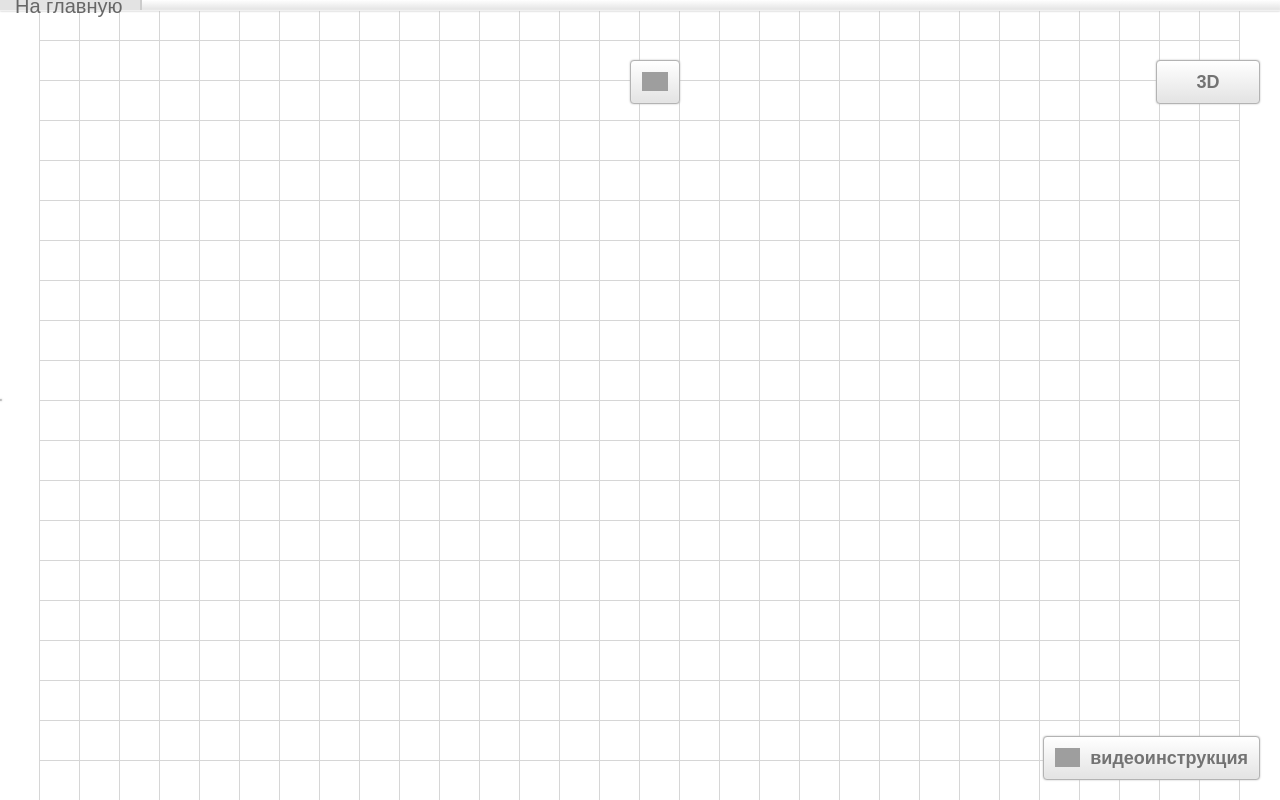
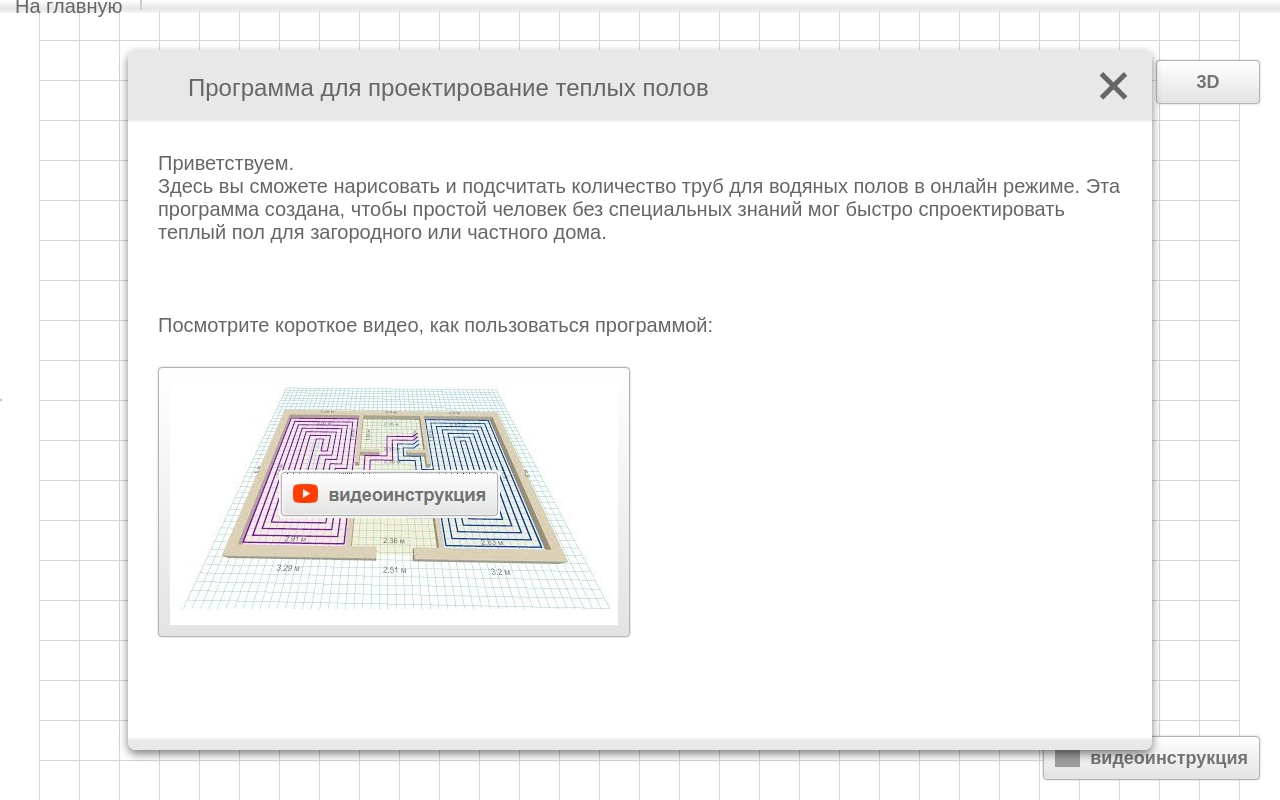
Before and after one commit to vitalikv/3d-stroyka, a PHP site: page /gl/index.php in a window 1280 px wide. Run offline with PHP 8.4, Linux system fonts and the light colour scheme; data that the repository does not hold is empty; some libraries are stand-ins or nearby versions; grey boxes are pictures that could not be loaded.

Commit message:
68 html modal window

```diff
--- a/gl/css/style.css
+++ b/gl/css/style.css
@@ -12,7 +12,7 @@ canvas
 }
 
 
-.modal
+.modal, .modal_1
 {
 	display: none;
 	left: 0;
@@ -24,6 +24,11 @@ canvas
 	z-index: 100;
 }
 
+.modal_1
+{
+	display: block;
+	background-color: rgba(0, 0, 0, 0.0);
+}
 
 .modal_wrap
 {
@@ -805,7 +810,7 @@ a.link_page_1
 	display: flex;
 }
 
-.button_youtube
+.button_youtube, .button_youtube_1
 {
 	display: -webkit-box;
 	display: flex;
@@ -837,7 +842,14 @@ a.link_page_1
 }
 
 
-.button_youtube img
+.button_youtube_1
+{
+	height: 246px;
+	width: 448px;
+	margin: 30px auto 30px 0px;
+}
+
+.button_youtube img, .button_youtube_1 img
 {
 	display: block;
 	height: 95%;
@@ -846,6 +858,10 @@ a.link_page_1
 	object-fit: contain;
 }
 
+.button_youtube_1 img
+{
+	height: 100%;
+}
 
 .bottom_panel_1
 {
--- a/gl/eventClick.js
+++ b/gl/eventClick.js
@@ -151,14 +151,32 @@ $('[data-action="modal"]').mousedown(function ()
 	checkChangeFormWallR();
 	clickInterface();
 	$('[data-action="modal"]').css({"display":"none"});
-})
-;
+});
+
+
 $('[data-action="modal_window_close"]').mousedown(function ()
 {
 	infProject.scene.block.key.scroll = false;
 	checkChangeFormWallR();
 	$('[data-action="modal"]').css({"display":"none"});
 });
+
+
+
+$('[data-action="modal_1"]').mousedown(function ()
+{
+	infProject.scene.block.key.scroll = false;
+	$('[data-action="modal_1"]').css({"display":"none"});
+});
+
+
+$('[data-action="modal_window_close_1"]').mousedown(function ()
+{
+	infProject.scene.block.key.scroll = false;
+	$('[data-action="modal_1"]').css({"display":"none"});
+});
+
+
 
 
 function editText(input)
--- /dev/null
+++ b/gl/include/modal_window_2.php
@@ -0,0 +1,39 @@
+
+
+
+<div class="modal_1" data-action ='modal_1' style="display: block;">
+	<div class="modal_wrap">
+		<div class="modal_window" data-action ='modal_window'>
+			<div class="modal_window_close" data-action ='modal_window_close_1'>
+				+
+			</div>
+			<div class="modal_header">
+				<div class="modal_title">
+					<div class="modal_name">
+						<div modal_title='form' style="display: block;">
+							Программа для проектирование теплых полов
+						</div>
+					</div>
+				</div>
+			</div>
+			<div class='modal_body'>
+				<div class='modal_body_content' style="display: block;">
+					<div style="margin: 30px; font-family: arial,sans-serif; font-size: 20px; color: #666;">
+						Приветствуем.<br>
+						Здесь вы сможете нарисовать и подсчитать количество труб для водяных полов в онлайн режиме.
+						Эта программа создана, чтобы простой человек без специальных знаний мог быстро спроектировать теплый пол для загородного или частного дома.
+					</div>
+					<div style="margin: 70px 30px 30px 30px; font-family: arial,sans-serif; font-size: 20px; color: #666;">
+						Посмотрите короткое видео, как пользоваться программой:
+
+						<a href="https://www.youtube.com/watch?v=rqCZYTKqfIE" class="button_youtube_1" target="_blank">
+							<img src="<?=$path?>/img/wf_logo.jpg">
+						</a>
+					</div>
+				</div>
+			</div>
+			<div class='modal_footer'>
+			</div>
+		</div>
+	</div>
+</div>
--- a/gl/index.php
+++ b/gl/index.php
@@ -8,7 +8,7 @@
 	<meta charset="UTF-8">
 	<meta name="viewport" content="width=device-width, initial-scale=1.0">
 	<meta http-equiv="X-UA-Compatible" content="ie=edge">
-	<title><?=$title?></title>
+	<title>Программа теплый пол 3D калькулькулятор</title>
 
 	<link rel="stylesheet" href="<?=$path?>css/style.css?<?=$vrs?>">
 	<link rel="stylesheet" href="<?=$path?>css/toggle.css?<?=$vrs?>">
@@ -27,7 +27,7 @@
 	<? include("include/left_panel_1.php");  ?>
 	<? include("include/bottom_panel_1.php");  ?>
 	<? include("include/modal_window_1.php");  ?>
-
+	<? include("include/modal_window_2.php");  ?>
 
 	<div class="help" style=" z-index: 1;">
 		<a href="https://www.youtube.com/watch?v=rqCZYTKqfIE" class="button_youtube" data-action ='top_panel_1' target="_blank">
```
Also changed, not shown: gl/img/wf_logo.jpg (added).
